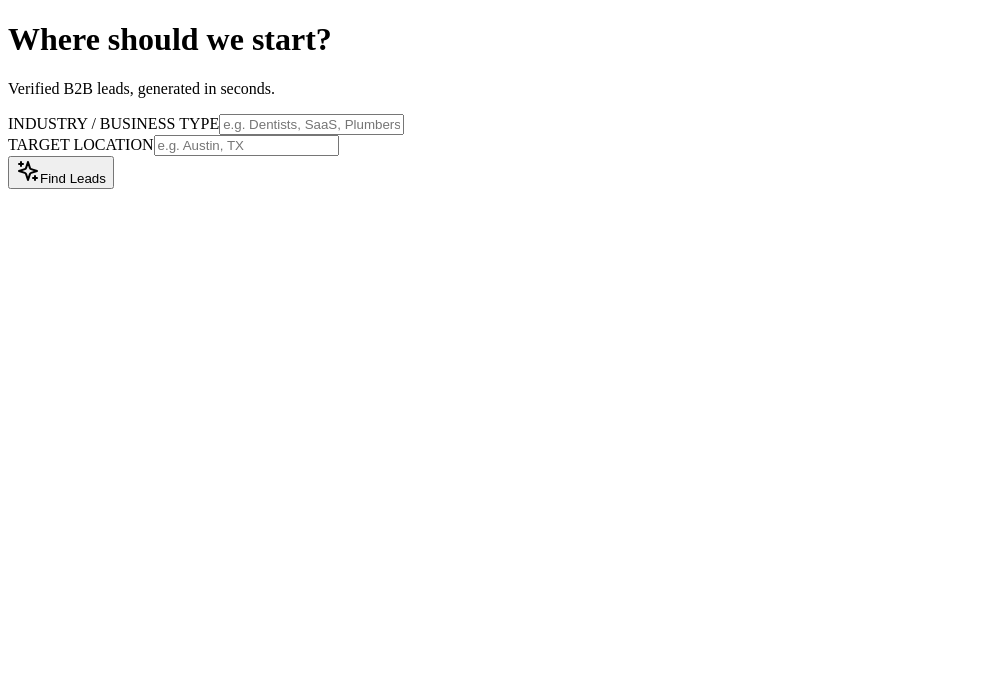
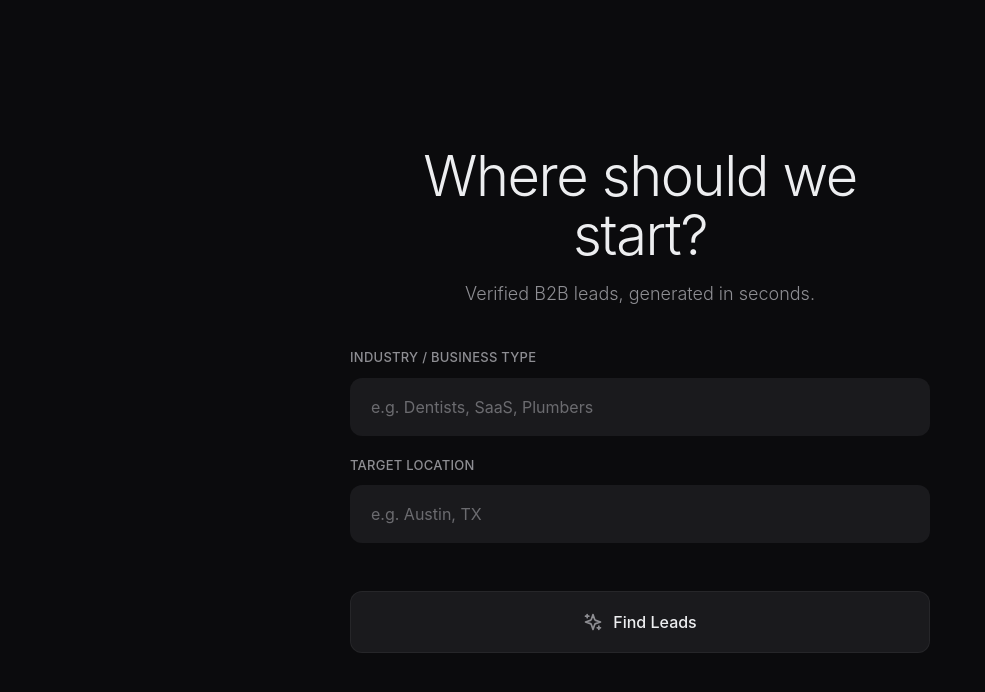
Before and after one commit to MattTempl/b2b-scraper, a Next.js app in the folder frontend/: page / in a window 1280 px wide. Shown: the top 692 px of the page, without its empty margins (0-985 px from the left). Built offline with nearby package versions, Linux system fonts and the light colour scheme.

Commit message:
Add missing _app.js for global CSS

```diff
--- /dev/null
+++ b/frontend/src/pages/_app.js
@@ -0,0 +1,5 @@
+import '../styles/globals.css';
+
+export default function App({ Component, pageProps }) {
+    return <Component {...pageProps} />;
+}
```
